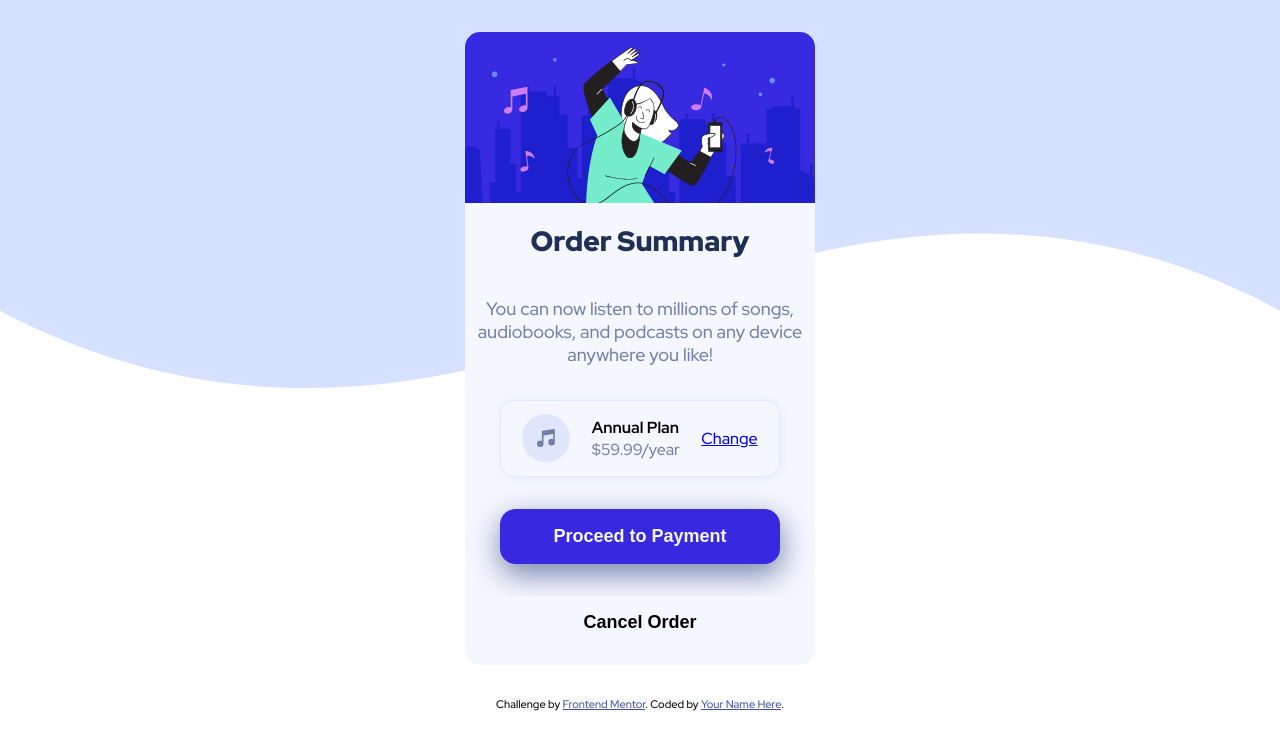
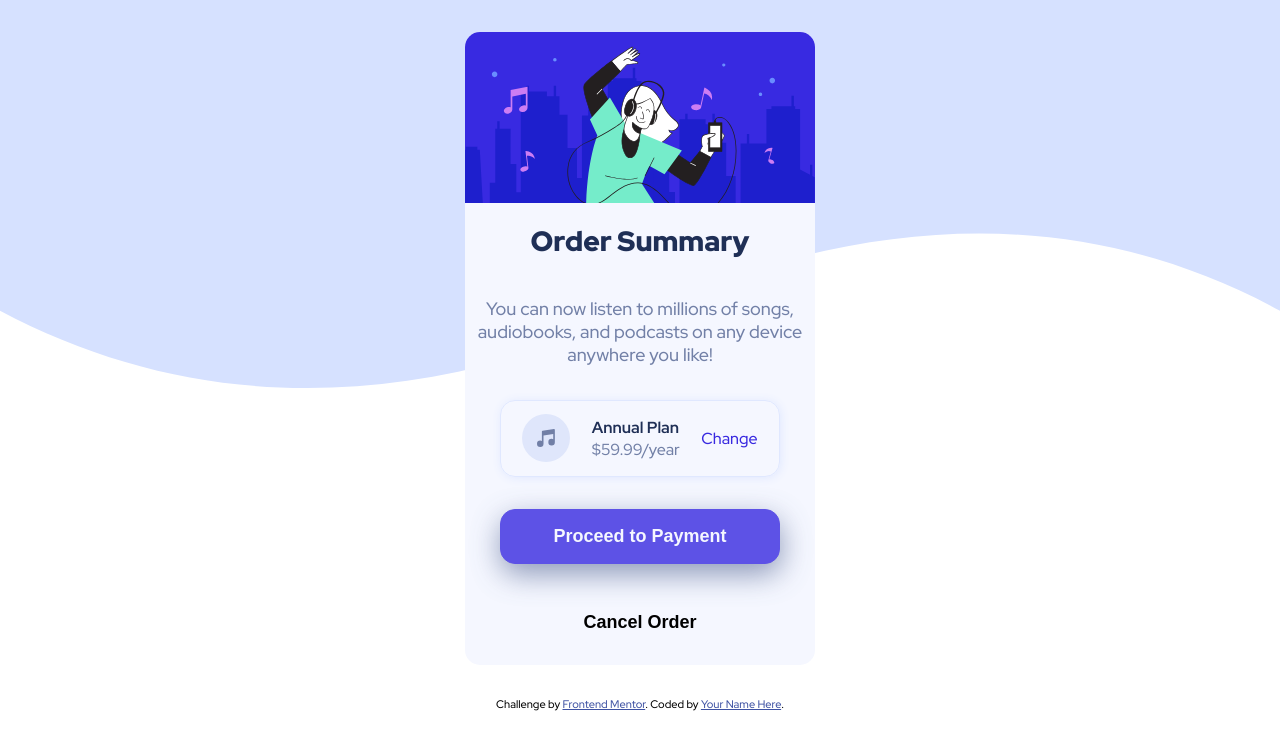
Before and after one commit to AlexdelCarmen/order-summary-challenge, a plain HTML site: page index.html in a window 1280 px wide. In both pictures the pointer is over the button "Proceed to Payment". Drawn offline with Linux system fonts and the light colour scheme.

Commit message:
Add hover/active/focus styles

```diff
--- a/styles.css
+++ b/styles.css
@@ -48,7 +48,7 @@ body {
 }
 
 .plan-type {
-  color: --neutral-3;
+  color: var(--neutral-3);
   font-weight: 700;
   margin-bottom: -15px;
 }
@@ -70,9 +70,15 @@ body {
   text-align: center;
 }
 
+.change-link {
+  text-decoration: none;
+  color: var(--accent-2);
+}
+
 button {
   width: 80%;
   margin: 1rem auto;
+  cursor: pointer;
 }
 
 .payment-button {
@@ -84,6 +90,18 @@ button {
   border-radius: 15px;
   border: 1px solid var(--accent-2);
   box-shadow: 1px 10px 30px var(--neutral-2);
+}
+
+.payment-button:hover,
+.payment-button:active,
+.payment-button:focus {
+  opacity: 0.8;
+}
+
+.change-link:hover,
+.change-link:active,
+.change-link:focus {
+  opacity: 0.8;
 }
 
 .cancel-button {
```
